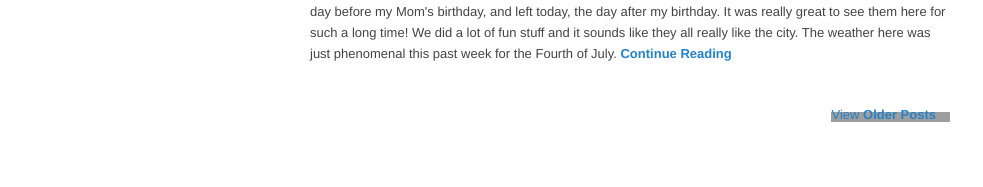
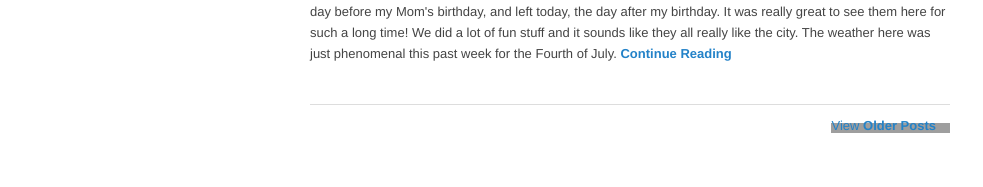
Before and after one commit to mbmccormick/mbmccormick.github.io, a Jekyll site: the page built from index.html, in a window 1280 px wide. Shown: the part 1944-2131 px from the top of the page, without its empty margins (0-983 px from the left). Built offline with Jekyll 4.4.1, drawn with Linux system fonts in a browser that asks for light colours; Markdown is read by kramdown in place of the engine named in the settings; the list of posts is cut into pages by our own code; grey boxes are pictures that could not be loaded.

Commit message:
Edited css/base.css via GitHub

```diff
--- a/css/base.css
+++ b/css/base.css
@@ -593,6 +593,11 @@
 	font-size:0;
 	float:left;
 }
+.pagination{
+	border-top: 1px solid #DDD;
+	padding: 10px 0;
+	margin: 15px 0;
+}
 .next a{
 	padding-right: 14px;
 	background: url('https://a248.e.akamai.net/assets.github.com/images/modules/features/small-arrow.png') 100% 5px no-repeat;
```
